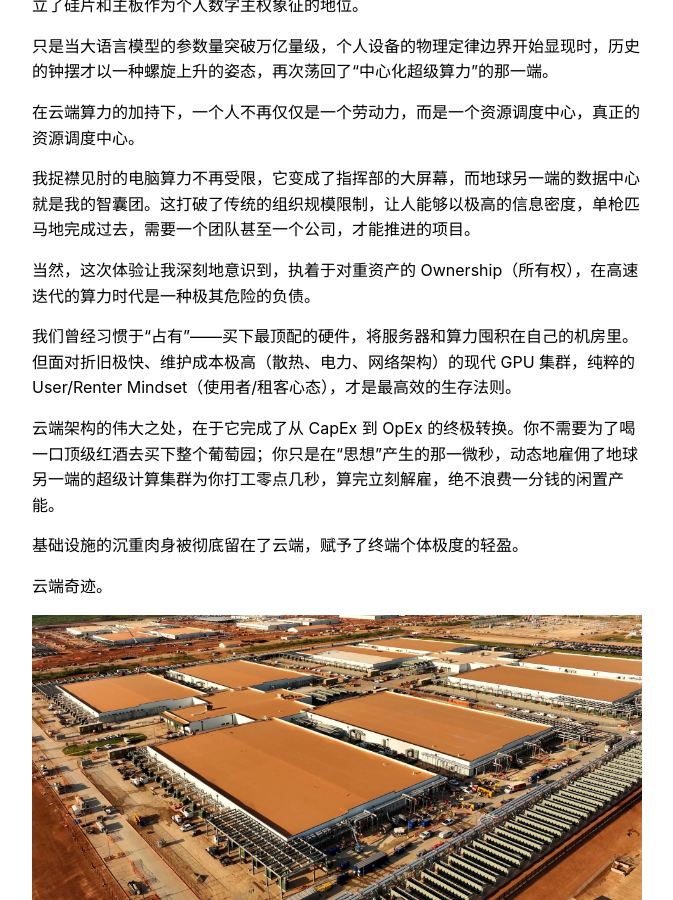
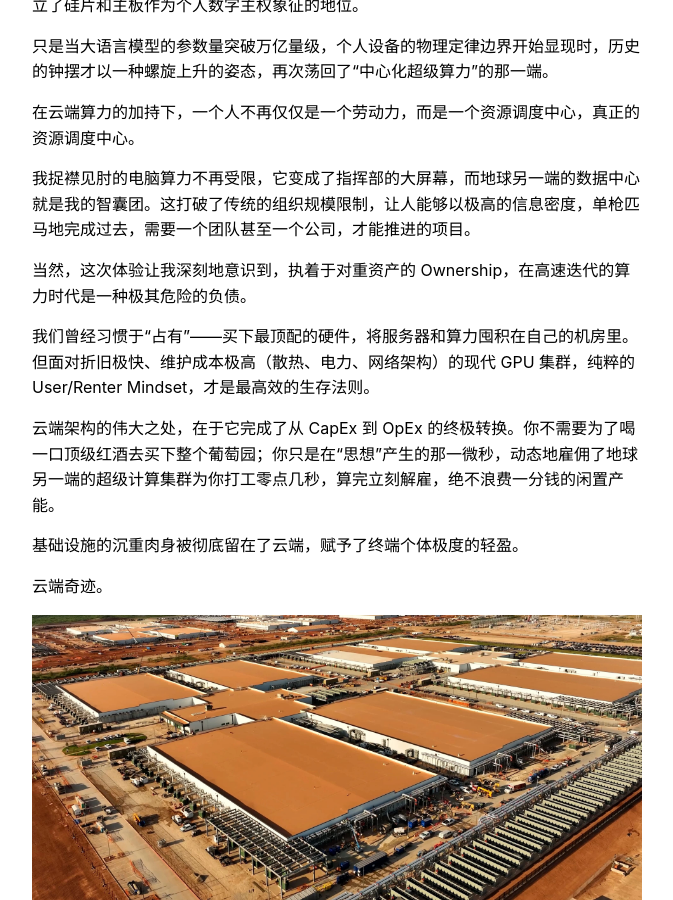
Before and after one commit to elemer1/elemer1.github.io, a Jekyll site: the page built from _markdown/云端奇迹.md, in a window 1280 px wide and 900 px high, scrolled down 2541 px. Shown: the whole window, without its empty margins (303-976 px from the left). Built offline with Jekyll 4.4.1, drawn with Linux system fonts in a browser that asks for light colours.

Commit message:
Update content - 2026-04-28 22:07:48

```diff
--- a/_markdown/云端奇迹.md
+++ b/_markdown/云端奇迹.md
@@ -55,9 +55,9 @@ listed: true
 
 我捉襟见肘的电脑算力不再受限，它变成了指挥部的大屏幕，而地球另一端的数据中心就是我的智囊团。这打破了传统的组织规模限制，让人能够以极高的信息密度，单枪匹马地完成过去，需要一个团队甚至一个公司，才能推进的项目。
 
-当然，这次体验让我深刻地意识到，执着于对重资产的 Ownership（所有权），在高速迭代的算力时代是一种极其危险的负债。
+当然，这次体验让我深刻地意识到，执着于对重资产的 Ownership，在高速迭代的算力时代是一种极其危险的负债。
 
-我们曾经习惯于“占有”——买下最顶配的硬件，将服务器和算力囤积在自己的机房里。但面对折旧极快、维护成本极高（散热、电力、网络架构）的现代 GPU 集群，纯粹的 User/Renter Mindset（使用者/租客心态），才是最高效的生存法则。
+我们曾经习惯于“占有”——买下最顶配的硬件，将服务器和算力囤积在自己的机房里。但面对折旧极快、维护成本极高（散热、电力、网络架构）的现代 GPU 集群，纯粹的 User/Renter Mindset，才是最高效的生存法则。
 
 云端架构的伟大之处，在于它完成了从 CapEx 到 OpEx 的终极转换。你不需要为了喝一口顶级红酒去买下整个葡萄园；你只是在“思想”产生的那一微秒，动态地雇佣了地球另一端的超级计算集群为你打工零点几秒，算完立刻解雇，绝不浪费一分钱的闲置产能。
 
```
